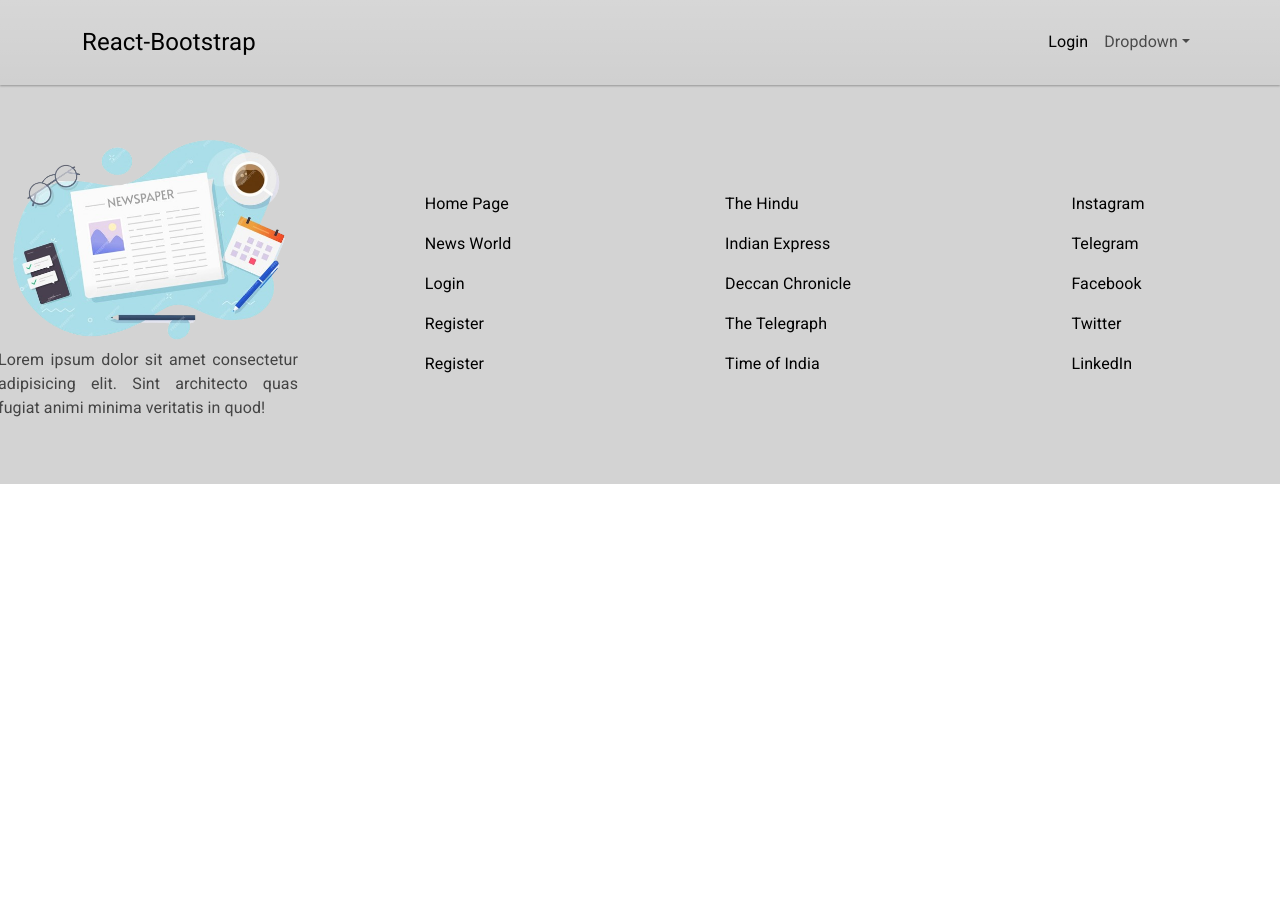
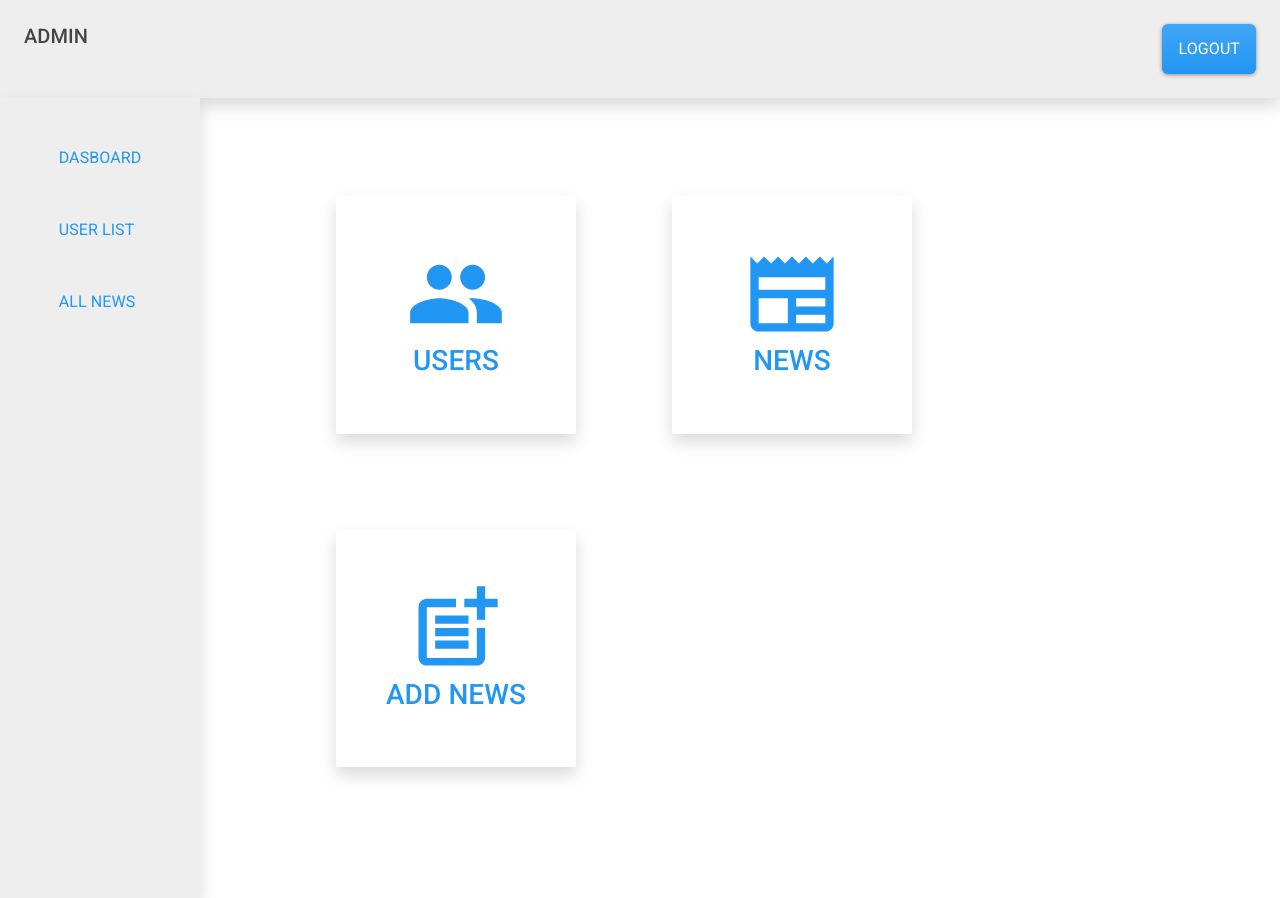
Before and after one commit to prithwirajpm/News-world-MERN, a React (Create React App) app: page /adminDasboardNew in a window 1280 px wide. Before the commit the page ends 800 px from the top, so only its background shows below. Built offline with nearby package versions, Linux system fonts and the light colour scheme.

Commit message:
set Admin Panal

```diff
--- a/src/AdminComponent/Admin.jsx
+++ b/src/AdminComponent/Admin.jsx
@@ -30,6 +30,9 @@ function Admin({ setshowadmin }) {
         style={{ width: "200Px" }}
       >
         <div className="d-flex flex-column">
+          <Link to={"/adminDasboardNew"} className="pt-5  text-decoration-none">
+            DASBOARD
+          </Link>
           <Link to={"/userList"} className="pt-5  text-decoration-none">
             USER LIST
           </Link>
--- /dev/null
+++ b/src/AdminComponent/AdminDash.jsx
@@ -0,0 +1,42 @@
+import React from "react";
+import GroupIcon from "@mui/icons-material/Group";
+import NewspaperIcon from "@mui/icons-material/Newspaper";
+import PostAddIcon from "@mui/icons-material/PostAdd";
+import { Link } from "react-router-dom";
+import Admin from "./Admin";
+
+function AdminDash({ setshowadmin }) {
+  return (
+    <div>
+      <aside>
+        <Admin setshowadmin={setshowadmin} />
+      </aside>
+      <div
+        className="mt-5 w-75 row"
+        style={{ position: "absolute", top: "100px", left: "300px" }}
+      >
+        <div className="shadow m-5 col-3 text-center p-5">
+          <Link to={"/userList"} className="pt-5  text-decoration-none">
+            <GroupIcon style={{ fontSize: "100px" }} />
+            <h3>USERS</h3>
+          </Link>
+        </div>
+
+        <div className="shadow m-5 col-3 text-center p-5">
+          <Link to={"/newsList"} className="pt-5  text-decoration-none">
+            <NewspaperIcon style={{ fontSize: "100px" }} />
+            <h3>NEWS</h3>
+          </Link>
+        </div>
+        <div className="shadow m-5 col-3 text-center p-5">
+          <Link to={"/userList"} className="pt-5  text-decoration-none">
+            <PostAddIcon style={{ fontSize: "100px" }} />
+            <h3>ADD NEWS</h3>
+          </Link>
+        </div>
+      </div>
+    </div>
+  );
+}
+
+export default AdminDash;
--- a/src/App.js
+++ b/src/App.js
@@ -12,6 +12,7 @@ import Admin from './AdminComponent/Admin';
 import UserList from './AdminComponent/UserList';
 import { useState } from 'react';
 import NewsList from './AdminComponent/NewsList';
+import AdminDash from './AdminComponent/AdminDash';
 
 function App() {
   const [showadmin,setshowadmin]=useState(true)
@@ -29,6 +30,7 @@ function App() {
         <Route path='/admindasboard' element={<Admin setshowadmin={setshowadmin}/>}></Route>
         <Route path='/userList' element={<UserList setshowadmin={setshowadmin}/>}></Route>
         <Route path='/newsList' element={<NewsList setshowadmin={setshowadmin}/>}></Route>
+        <Route path='/adminDasboardNew' element={<AdminDash setshowadmin={setshowadmin}/>}></Route>
         Prithwiraj
       </Routes>
       {showadmin&&<NewsFooter/>}
--- a/src/Component/NewsAuth.jsx
+++ b/src/Component/NewsAuth.jsx
@@ -54,7 +54,7 @@ function NewsAuth({ Register }) {
           password: "",
         });
         if (result.data.existingUser.isAdmin == true) {
-          navigate("/admindasboard");
+          navigate("/adminDasboardNew");
         } else {
           navigate("/addnewslist");
         }
```
